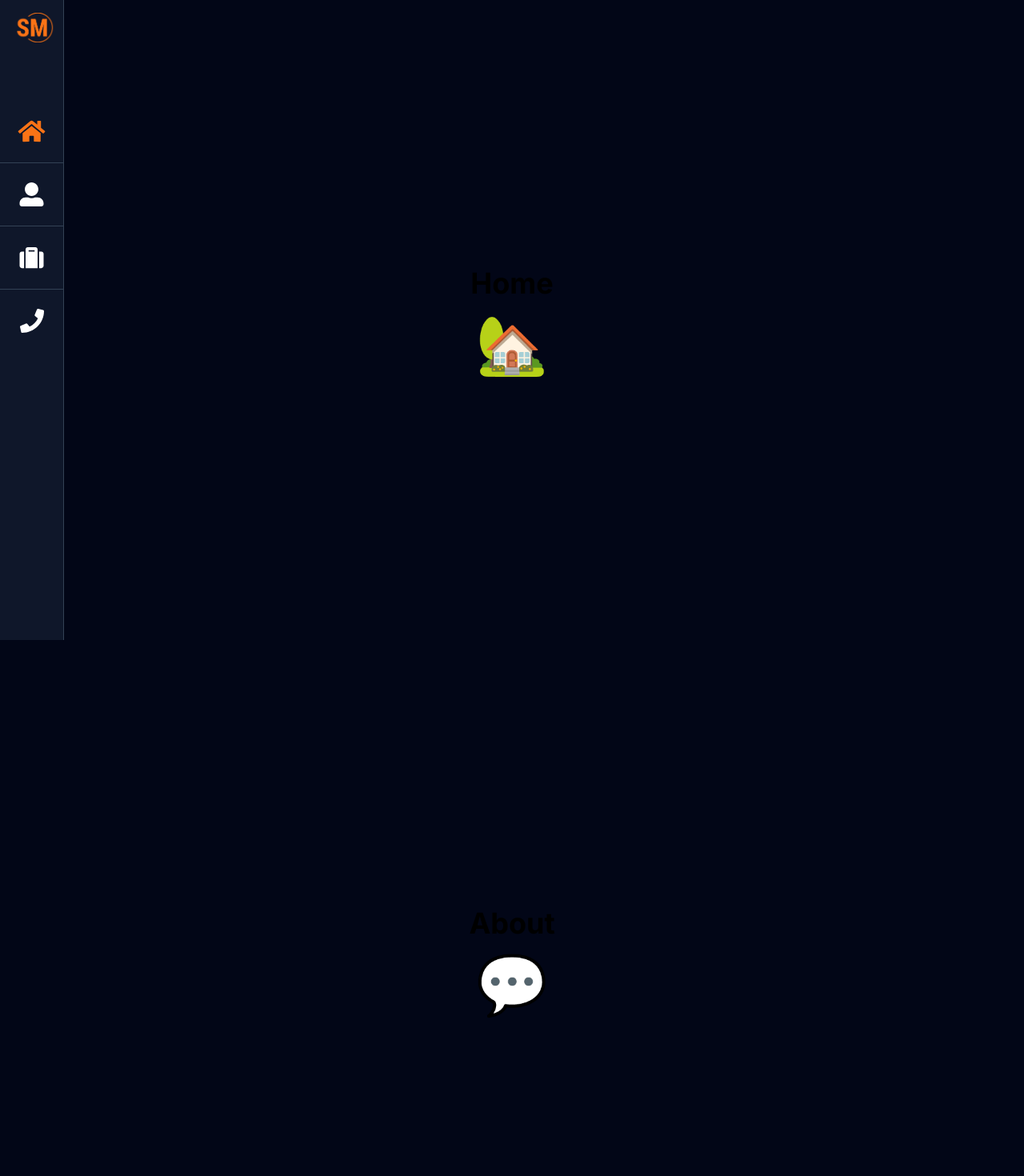
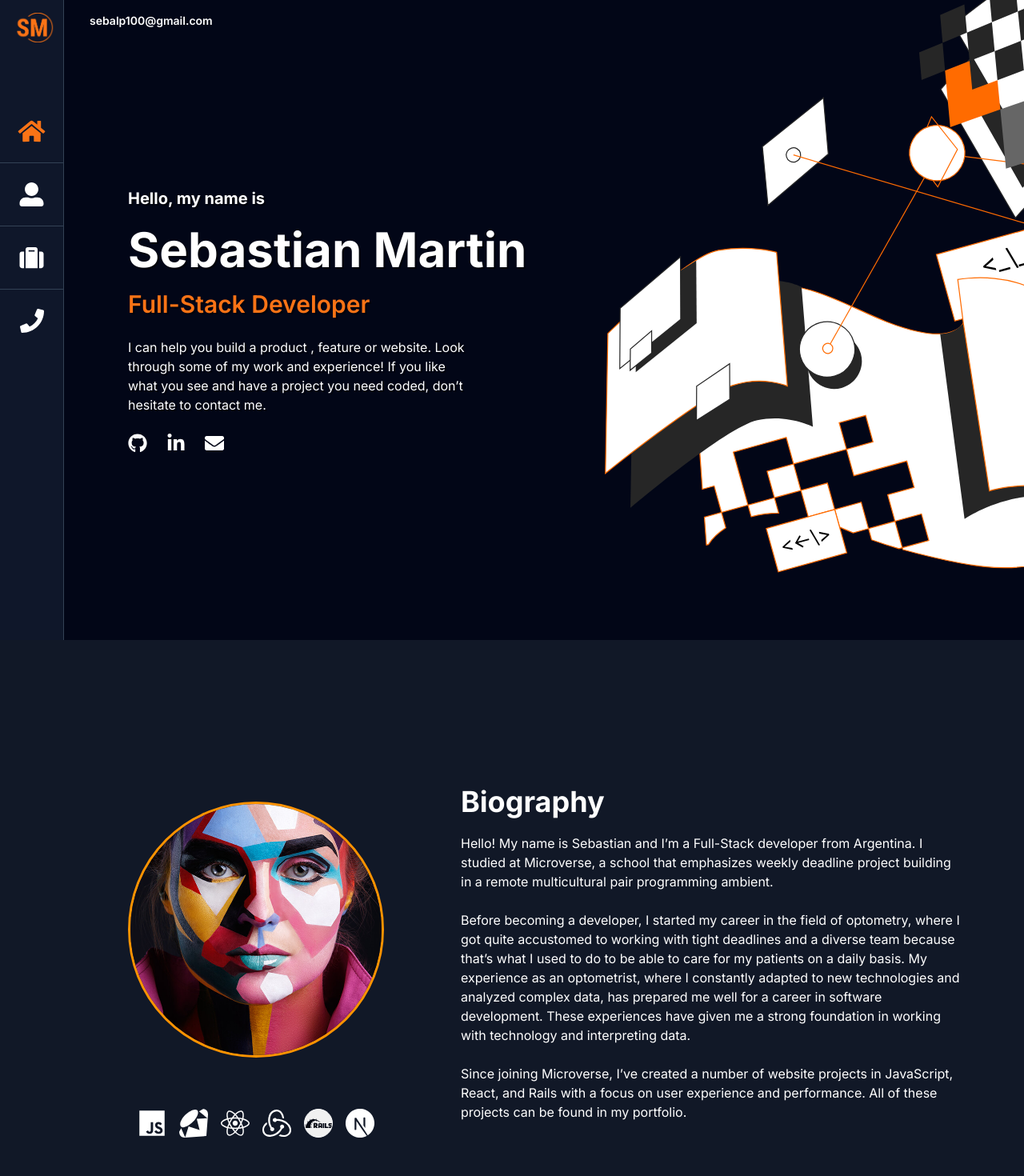
Before and after one commit to sebalp100/Porfolio, a Next.js app: page / in a window 1280 px wide. Shown: the top 1470 px of the page at 80% size. Built offline with nearby package versions, Linux system fonts and the light colour scheme.

Commit message:
Add about me section

```diff
--- a/app/globals.css
+++ b/app/globals.css
@@ -52,3 +52,18 @@ body {
 ::-webkit-scrollbar-thumb:hover {
   background-color: var(--tertiary);
 }
+
+.shadow-custom {
+  text-shadow: 2px 2px 0 rgba(0, 0, 0, 0.5);
+}
+
+.frontImage {
+  border: 3px solid #ff9301;
+  border-radius: 50%;
+}
+
+.railsIcon {
+  border-radius: 50%;
+  border: 1px solid white;
+  background-color: #f1f1f1;
+}
--- a/app/page.js
+++ b/app/page.js
@@ -5,7 +5,7 @@ import Projects from "@/components/Projects"
 
 export default function Container() {
   return (
-    <main className="flex min-h-screen scroll-smooth flex-col items-center justify-between">
+    <main className="flex min-h-screen scroll-smooth flex-col items-center">
       <Home />
       <About />
       <Projects />
--- a/components/About.jsx
+++ b/components/About.jsx
@@ -1,14 +1,68 @@
+import Image from 'next/image';
 import React from 'react';
+import { FaReact, FaJs } from 'react-icons/fa';
+import { SiRuby, SiRedux, SiRubyonrails, SiNextdotjs } from 'react-icons/si';
 
 const About = () => {
   return (
-    <div
+    <section
       id="about"
-      className="flex bg-slate-950 w-full h-screen flex-col justify-center items-center"
+      className="flex flex-col lg:flex-row bg-gray-900 text-white w-full min-h-screen justify-center items-center"
     >
-      <h1 className="text-4xl mb-5 font-bold">About</h1>
-      <span className="text-7xl">💬</span>
-    </div>
+      <div className="flex flex-col items-center">
+        <div className="w-1/3 mt-6 mb-6 lg:h-60 lg:w-60 xl:h-80 xl:w-80 sm:ml-20 lg:ml-40 shadow-custom flex justify-center">
+          <Image
+            src="/about-me.jpg"
+            alt="My Logo"
+            width={384}
+            height={384}
+            className="xl:h-80 xl:max-w-sm lg:h-60 lg:max-w-fit h-40 max-w-min frontImage"
+          />
+        </div>
+        <div className="lg:flex hidden mt-10 ml-40 lg:text-2xl justify-center xl:text-4xl gap-4">
+          <FaJs />
+          <SiRuby />
+          <FaReact />
+          <SiRedux />
+          <SiRubyonrails className="railsIcon text-gray-950" />
+          <SiNextdotjs />
+        </div>
+      </div>
+      <div className="lg:mr-20 sm:ml-24 sm:mr-4 text-center lg:text-start ml-4 mr-4 mb-4">
+        <h1 className="text-4xl mb-5 font-bold text-center lg:text-start">
+          Biography
+        </h1>
+        <p>
+          Hello! My name is Sebastian and I’m a Full-Stack developer from
+          Argentina. I studied at Microverse, a school that emphasizes weekly
+          deadline project building in a remote multicultural pair programming
+          ambient.
+          <br />
+          <br />
+          Before becoming a developer, I started my career in the field of
+          optometry, where I got quite accustomed to working with tight
+          deadlines and a diverse team because that’s what I used to do to be
+          able to care for my patients on a daily basis. My experience as an
+          optometrist, where I constantly adapted to new technologies and
+          analyzed complex data, has prepared me well for a career in software
+          development. These experiences have given me a strong foundation in
+          working with technology and interpreting data.
+          <br />
+          <br />
+          Since joining Microverse, I’ve created a number of website projects in
+          JavaScript, React, and Rails with a focus on user experience and
+          performance. All of these projects can be found in my portfolio.
+        </p>
+      </div>
+      <div className="lg:hidden mt-10 sm:ml-14 mb-4 text-2xl xl:text-4xl flex gap-4">
+        <FaJs />
+        <SiRuby />
+        <FaReact />
+        <SiRedux />
+        <SiRubyonrails className="railsIcon text-gray-950" />
+        <SiNextdotjs />
+      </div>
+    </section>
   );
 };
 
--- a/components/Home.jsx
+++ b/components/Home.jsx
@@ -1,13 +1,46 @@
+import Link from 'next/link';
 import React from 'react';
+import { FaGithub, FaLinkedinIn, FaEnvelope } from 'react-icons/fa';
 
 const Home = () => {
   return (
     <section
       id="home"
-      className="flex bg-slate-950 w-full h-screen flex-col justify-center items-center"
+      className="flex bg-slate-950 w-full bg-no-repeat text-white h-screen flex-col justify-center items-start bg-right"
+      style={{
+        backgroundImage: "url('illustration-header.svg')",
+      }}
     >
-      <h1 className="text-4xl mb-5 font-bold">Home</h1>
-      <span className="text-7xl">🏡</span>
+      <header className="absolute top-4 text-sm left-28 font-semibold">
+        <p>sebalp100@gmail.com</p>
+      </header>
+      <div className="text-center sm:text-start">
+        <h1 className="text-xl mb-5 sm:ml-40 font-bold shadow-custom">
+          Hello, my name is
+        </h1>
+        <h2 className="sm:text-6xl text-3xl mb-5 sm:ml-40 font-bold shadow-custom">
+          Sebastian Martin
+        </h2>
+        <h3 className="text-3xl font-semibold sm:ml-40 mb-6 text-orange-500 shadow-custom">
+          Full-Stack Developer
+        </h3>
+        <h4 className="sm:w-1/3 sm:ml-40 ml-2 mr-2 shadow-custom">
+          I can help you build a product , feature or website. Look through some
+          of my work and experience! If you like what you see and have a project
+          you need coded, don’t hesitate to contact me.
+        </h4>
+        <div className="sm:ml-40 mt-6 justify-center sm:justify-start flex gap-6">
+          <Link href="https://github.com/sebalp100">
+            <FaGithub className="text-2xl hover:text-orange-500 transition ease-in-out delay-130 hover:scale-150 duration-300" />
+          </Link>
+          <Link href="https://www.linkedin.com/in/sebastian-martin-lp/">
+            <FaLinkedinIn className="text-2xl hover:text-orange-500 transition ease-in-out delay-130 hover:scale-150 duration-300" />
+          </Link>
+          <Link href="mailto:sebalp100@gmail.com">
+            <FaEnvelope className="text-2xl hover:text-orange-500 transition ease-in-out delay-130 hover:scale-150 duration-300" />
+          </Link>
+        </div>
+      </div>
     </section>
   );
 };
```
Also changed, not shown: public/Illustration-header.svg (added), public/about-me.jpg (added).
